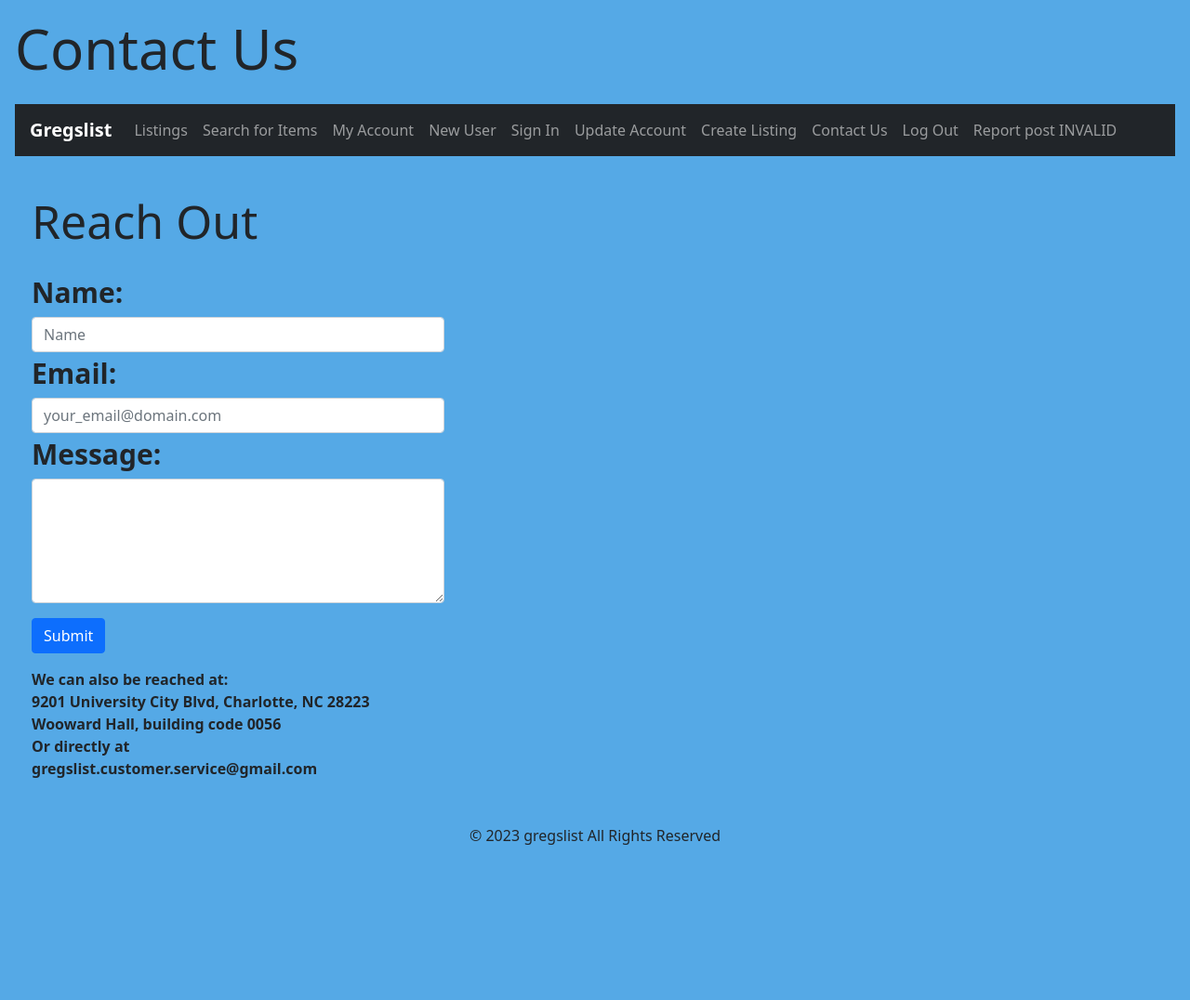
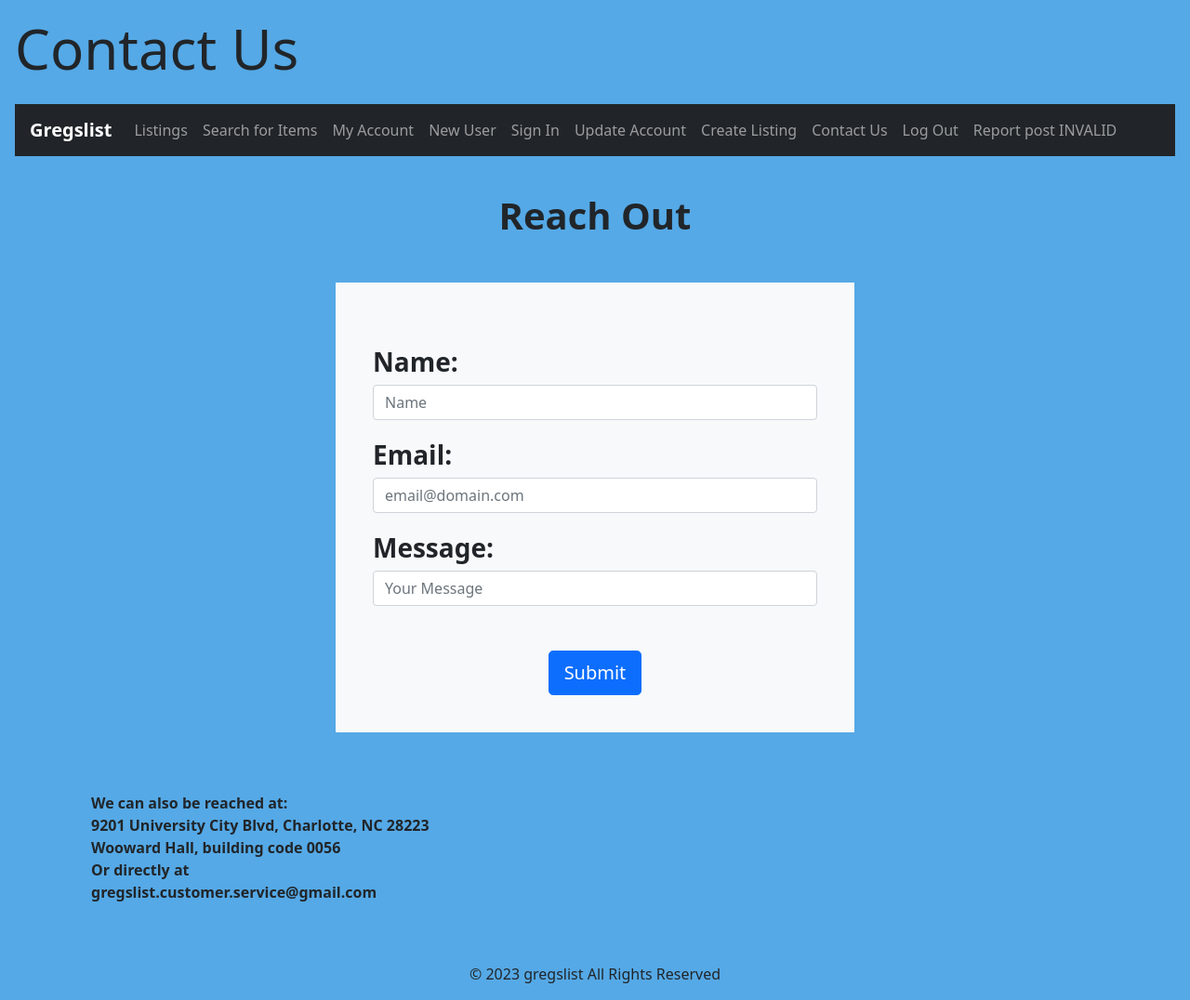
Before and after one commit to ajwild320/Project-Gregslist, a Flask app: page /contact_us in a window 1280 px wide. Shown: the whole page at 93% size. Before the commit the page ends 909 px from the top, so only its background shows below. Run offline with Flask 3, Linux system fonts and the light colour scheme.

Commit message:
contact_us page reformatted

```diff
--- a/templates/contact_us.html
+++ b/templates/contact_us.html
@@ -9,31 +9,31 @@
 {% endblock %}
 
 {% block body %}
-    <h1 style="margin-left: -3rem; padding-top: 1rem; padding-bottom: 1rem; font-size: 50px;">Reach Out</h1>
-
-    <form method="post" action='/contact_us_email' style="margin-left: -3rem; padding-right: 45rem;">
+  <h1 style="padding-top: 1rem; padding-bottom: 2rem;"class="text-center fw-bold">Reach Out</h1>
+  <div class="bg-light w-50 mx-auto p-3 mt-3 mb-5">
+    <form method="post" action='/contact_us_email'>
+      <div class="px-4">
         <div class="form-group">
-          <label style="font-size: 30px; font-weight: 600; margin-bottom: 4px;" for="exampleFormControlInput1">Name:</label>
-          <input type="text" class="form-control" id="exampleFormControlInput1" name="name" placeholder="Name">
+          <label for="formGroupExampleInput" class="mt-5 fs-3 fw-bold">Name:</label>
+          <input type="text" class="form-control mt-1" id="formGroupExampleInput" name="name" placeholder="Name">
         </div>
 
         <div class="form-group">
-          <label style="font-size: 30px; font-weight: 600; margin-bottom: 4px;" for="exampleFormControlInput1">Email:</label>
-          <input type="text" class="form-control" id="exampleFormControlInput1" name="email" placeholder="your_email@domain.com">
+          <label for="formGroupExampleInput" class="mt-3 fs-3 fw-bold">Email:</label>
+          <input type="text" class="form-control mt-1" id="formGroupExampleInput" name="email" placeholder="email@domain.com">
         </div>
 
         <div class="form-group">
-          <label style="font-size: 30px; font-weight: 600; margin-bottom: 4px;" for="exampleFormControlTextarea1">Message:</label>
-          <textarea class="form-control" id="exampleFormControlTextarea1" name="reason" rows="5"></textarea>
+          <label for="formGroupExampleInput" class="mt-3 fs-3 fw-bold">Message:</label>
+          <input type="text" class="form-control mt-1" id="formGroupExampleInput" name="reason" placeholder="Your Message">
+        </div>
+      </div>
+      <div class="text-center"><button type="submit" class="btn btn-lg btn-primary mt-5 mb-4" id="button">Submit</button></div>
+    </form>
   </div>
 
-        <div style="padding-top: 1rem; padding-bottom: 1rem;">
-          <button type="submit" class="btn btn-primary">Submit</button>
-        </div>
-      </form>
-
-      <div style="margin-left: -3rem; font-weight: 700;">
-      <p1>
+  <div class="p-3 mt-3 mb-3">
+    <p1 class="text-left fw-bold">
     We can also be reached at: <br>
     9201 University City Blvd, Charlotte, NC 28223 <br>
     Wooward Hall, building code 0056 <br>
```
Lines whose indentation alone changed are shown as unchanged.
